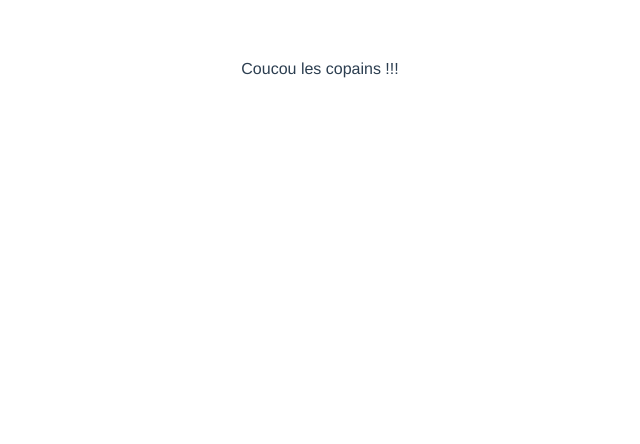
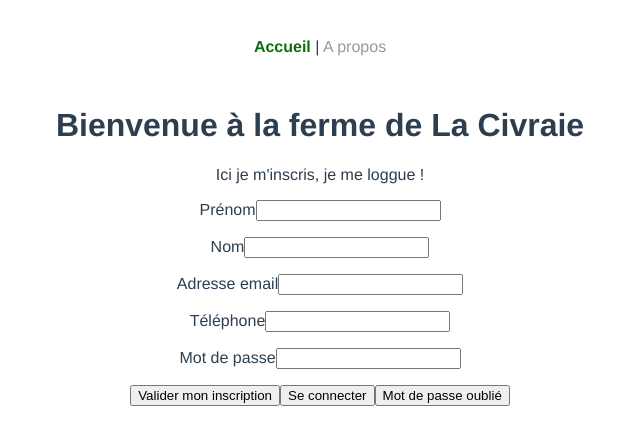
Before and after one commit to DelMout/Civraie, a Vue app in the folder frontend/: page / in a window 1280 px wide. Shown: the top 444 px of the page, without its empty margins (320-960 px from the left). Built offline with nearby package versions, Linux system fonts and the light colour scheme.

Commit message:
Front : Début Signup

```diff
--- a/frontend/package.json
+++ b/frontend/package.json
@@ -8,12 +8,15 @@
     "lint": "vue-cli-service lint"
   },
   "dependencies": {
+    "axios": "^0.21.1",
     "core-js": "^3.6.5",
-    "vue": "^3.0.0"
+    "vue": "^3.0.0",
+    "vue-router": "^4.0.0-0"
   },
   "devDependencies": {
     "@vue/cli-plugin-babel": "~4.5.0",
     "@vue/cli-plugin-eslint": "~4.5.0",
+    "@vue/cli-plugin-router": "^4.5.13",
     "@vue/cli-service": "~4.5.0",
     "@vue/compiler-sfc": "^3.0.0",
     "babel-eslint": "^10.1.0",
--- a/frontend/src/App.vue
+++ b/frontend/src/App.vue
@@ -1,19 +1,11 @@
 <template>
-	<!-- <img alt="Vue logo" src="./assets/logo.png" /> -->
-	<p>Coucou les copains !!!</p>
-	<!-- <HelloWorld msg="Welcome to Your Vue.js App" /> -->
+	<div id="nav">
+		<router-link to="/">Accueil</router-link> |
+		<router-link to="/about">A propos</router-link>
+	</div>
+	<router-view />
 </template>
-
-<script>
-// import HelloWorld from "./components/HelloWorld.vue";
-
-export default {
-	name: "App",
-	// components: {
-	// 	HelloWorld,
-	// },
-};
-</script>
+scrip
 
 <style>
 #app {
@@ -22,6 +14,19 @@ export default {
 	-moz-osx-font-smoothing: grayscale;
 	text-align: center;
 	color: #2c3e50;
-	margin-top: 60px;
+}
+
+#nav {
+	padding: 30px;
+}
+
+a {
+	text-decoration: none;
+	color: #999;
+}
+
+a.router-link-exact-active {
+	color: rgb(11, 112, 11);
+	font-weight: 600;
 }
 </style>
--- a/frontend/src/main.js
+++ b/frontend/src/main.js
@@ -1,4 +1,5 @@
 import { createApp } from 'vue'
 import App from './App.vue'
+import router from './router'
 
-createApp(App).mount('#app')
+createApp(App).use(router).mount('#app')
--- /dev/null
+++ b/frontend/src/router/index.js
@@ -0,0 +1,44 @@
+import { createRouter, createWebHistory } from "vue-router";
+import Signup from "../views/Signup.vue";
+import NotFound from "../views/NotFound.vue";
+
+const routes = [
+	{
+		path: "/",
+		name: "Signup",
+		component: Signup,
+		meta: {
+			title: "Ferme La Civraie",
+		},
+	},
+	{
+		path: "/about",
+		name: "About",
+		// route level code-splitting
+		// this generates a separate chunk (about.[hash].js) for this route
+		// which is lazy-loaded when the route is visited.
+		component: () => import(/* webpackChunkName: "about" */ "../views/About.vue"),
+		meta: {
+			title: "Ferme La Civraie / About",
+		},
+	},
+	{
+		path: "/:pathMatch(.*)",
+		name: "NotFound",
+		component: NotFound,
+		meta: {
+			title: "404 Not Found",
+		},
+	},
+];
+
+const router = createRouter({
+	history: createWebHistory(process.env.BASE_URL),
+	routes,
+});
+
+router.afterEach((to) => {
+	document.title = to.meta.title;
+});
+
+export default router;
--- /dev/null
+++ b/frontend/src/views/About.vue
@@ -0,0 +1,5 @@
+<template>
+  <div class="about">
+    <h1>This is an about page</h1>
+  </div>
+</template>
--- /dev/null
+++ b/frontend/src/views/NotFound.vue
@@ -0,0 +1,3 @@
+<template>
+	<h1>Bonjour, Vous vous êtes sûrement perdus !</h1>
+</template>
--- /dev/null
+++ b/frontend/src/views/Signup.vue
@@ -0,0 +1,100 @@
+<template>
+	<div>
+		<h1>Bienvenue à la ferme de La Civraie</h1>
+		<p>Ici je m'inscris, je me loggue !</p>
+
+		<p class="Coord">
+			<label for="firstname">Prénom</label
+			><input class="" type="text" id="firstname" v-model="prenom" />
+		</p>
+		<p class="Coord">
+			<label for="lastname">Nom</label
+			><input class="" type="text" id="lastname" v-model="nom" />
+		</p>
+		<p class="Coord">
+			<label for="email">Adresse email</label
+			><input class="" type="text" id="email" v-model="email" />
+		</p>
+		<p class="Coord">
+			<label for="phone">Téléphone</label
+			><input class="" type="text" id="phone" v-model="phone" />
+		</p>
+		<p class="Coord">
+			<label for="password">Mot de passe</label
+			><input class="" type="text" id="password" v-model="password" />
+		</p>
+
+		<button class="" type="button" @click="signup">Valider mon inscription</button>
+
+		<button class="" type="button" @click="login">Se connecter</button>
+		<button class="" type="button" @click="forgotten">Mot de passe oublié</button>
+		<p>{{ info }}</p>
+	</div>
+</template>
+<script>
+// import { defineComponent } from "@vue/composition-api";
+import axios from "axios";
+
+export default {
+	data() {
+		return {
+			prenom: "",
+			nom: "",
+			email: "",
+			phone: "",
+			password: "",
+			info: "",
+		};
+	},
+	methods: {
+		//* Create a user
+		signup: function() {
+			axios
+				.post("http://localhost:3001/api/user/signup", {
+					prenom: this.prenom,
+					nom: this.nom,
+					phone: this.phone,
+					email: this.email,
+					password: this.password,
+				})
+				.then((resp) => {
+					this.info = "Votre compte est créé !";
+					console.log(resp);
+				})
+				.catch((err) => {
+					this.info = err;
+					// this.info = "Votre compte n'a pas pu être créé :-(";
+					console.log(err);
+				});
+		},
+
+		//* Login
+		login: function() {
+			axios
+				.post("http://localhost:3001/api/user/login", {
+					email: this.email,
+					password: this.password,
+				})
+				.then(() => {
+					this.info = "Compte trouvé !";
+					//TODO Rajouter MAJ last_connect
+				})
+				.catch((err) => {
+					this.info = err;
+				});
+		},
+
+		//* Password forgotten
+		forgotten: function() {
+			axios
+				.post("http://localhost:3001/api/user/emailpassword/" + this.email)
+				.then(() => {
+					this.info = "Email envoyé !";
+				})
+				.catch((err) => {
+					this.info = err;
+				});
+		},
+	},
+};
+</script>
```
Also changed, not shown: frontend/src/components/HelloWorld.vue (deleted, +0 -58 lines), 1 other file (tests, documents, lock files or other folders).
